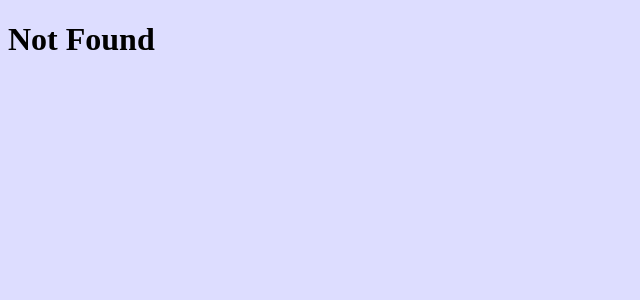
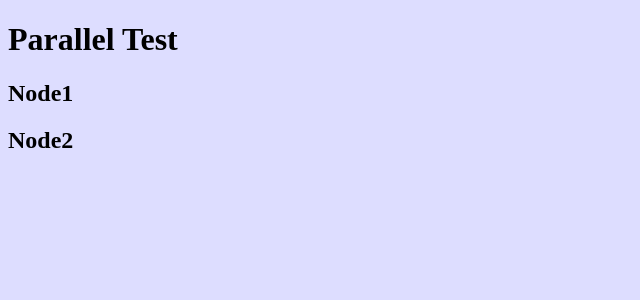
Before and after one commit to nobiki/nextjs-test, a Next.js app in the folder tohoho/: page /parallel-test in a window 1280 px wide. Before the commit this address had no page. Shown: the top 300 px of the page, without its empty margins (0-640 px from the left). Built offline with nearby package versions, Linux system fonts and the light colour scheme.

Commit message:
Parralel routing

```diff
--- /dev/null
+++ b/tohoho/app/parallel-test/@node1/page.tsx
@@ -0,0 +1,3 @@
+export default function Page() {
+  return <h2>Node1</h2>
+}
--- /dev/null
+++ b/tohoho/app/parallel-test/@node2/page.tsx
@@ -0,0 +1,3 @@
+export default function Page() {
+  return <h2>Node2</h2>
+}
--- /dev/null
+++ b/tohoho/app/parallel-test/layout.tsx
@@ -0,0 +1,9 @@
+export default function Layout(props) {
+  return (
+    <div>
+      <div>{props.children}</div>
+      <div>{props.node1}</div>
+      <div>{props.node2}</div>
+    </div>
+  )
+}
--- /dev/null
+++ b/tohoho/app/parallel-test/page.tsx
@@ -0,0 +1,3 @@
+export default function Page() {
+  return <h1>Parallel Test</h1>
+}
```
